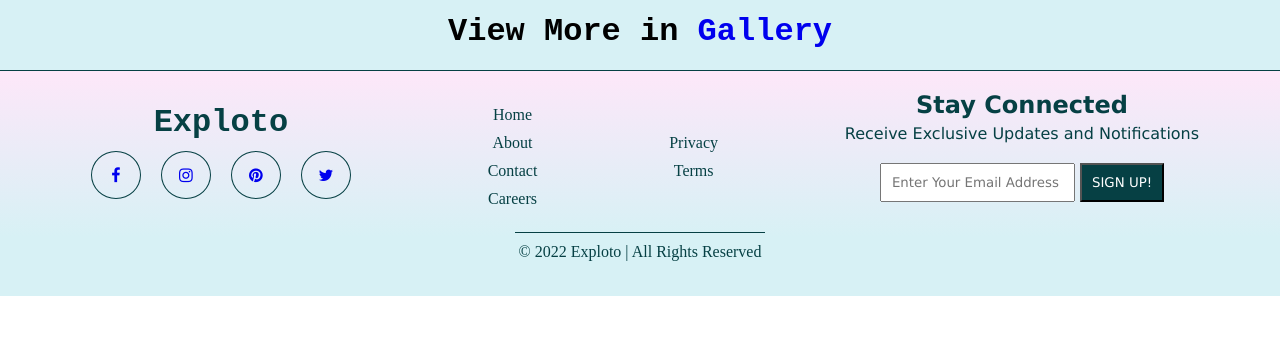
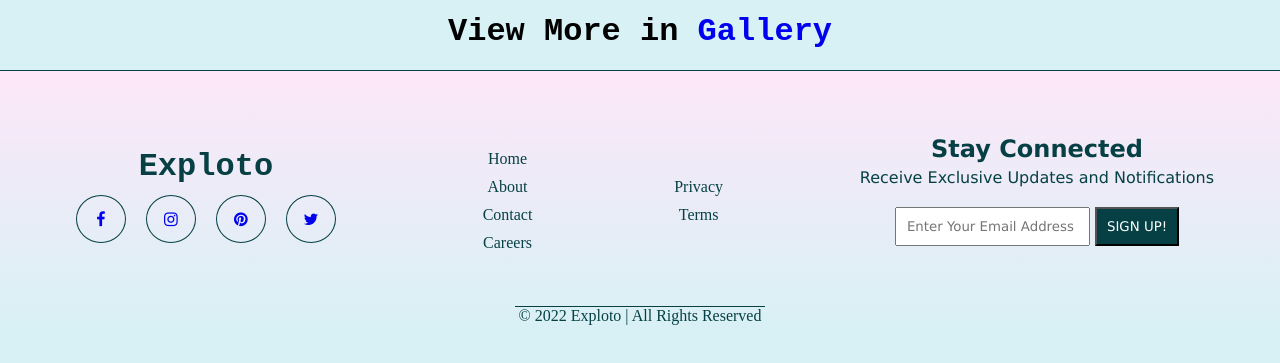
Before and after one commit to Tone-Alex/Photo-Gallery, a plain HTML site: page index.html in a window 1280 px wide. Shown: the part 2157-2520 px from the top of the page. Before the commit the page ends 2453 px from the top, so only its background shows below. Drawn offline with nearby package versions, Linux system fonts and the light colour scheme.

Commit message:
Changed padding within the footer

```diff
--- a/style.css
+++ b/style.css
@@ -213,7 +213,7 @@ footer {
     color: #064044;
     padding: 20px;
     border-top: 1px solid #064044;
-
+    padding: 5% 0;
 }
 
 .footer-items {
@@ -242,6 +242,7 @@ footer {
 .footer-items ul li:hover {
     text-decoration: underline;
 }
+
 
 
 #sign-up {
@@ -299,9 +300,9 @@ footer {
 }
 
 #copyright {
-    margin: 10px auto;
+    margin: 40px auto;
     width: 250px;
-    padding: 10px 0 5px;
+    /* padding: 10px 0 5px; */
     border-top: 1px solid #064044;
 }
 
```
